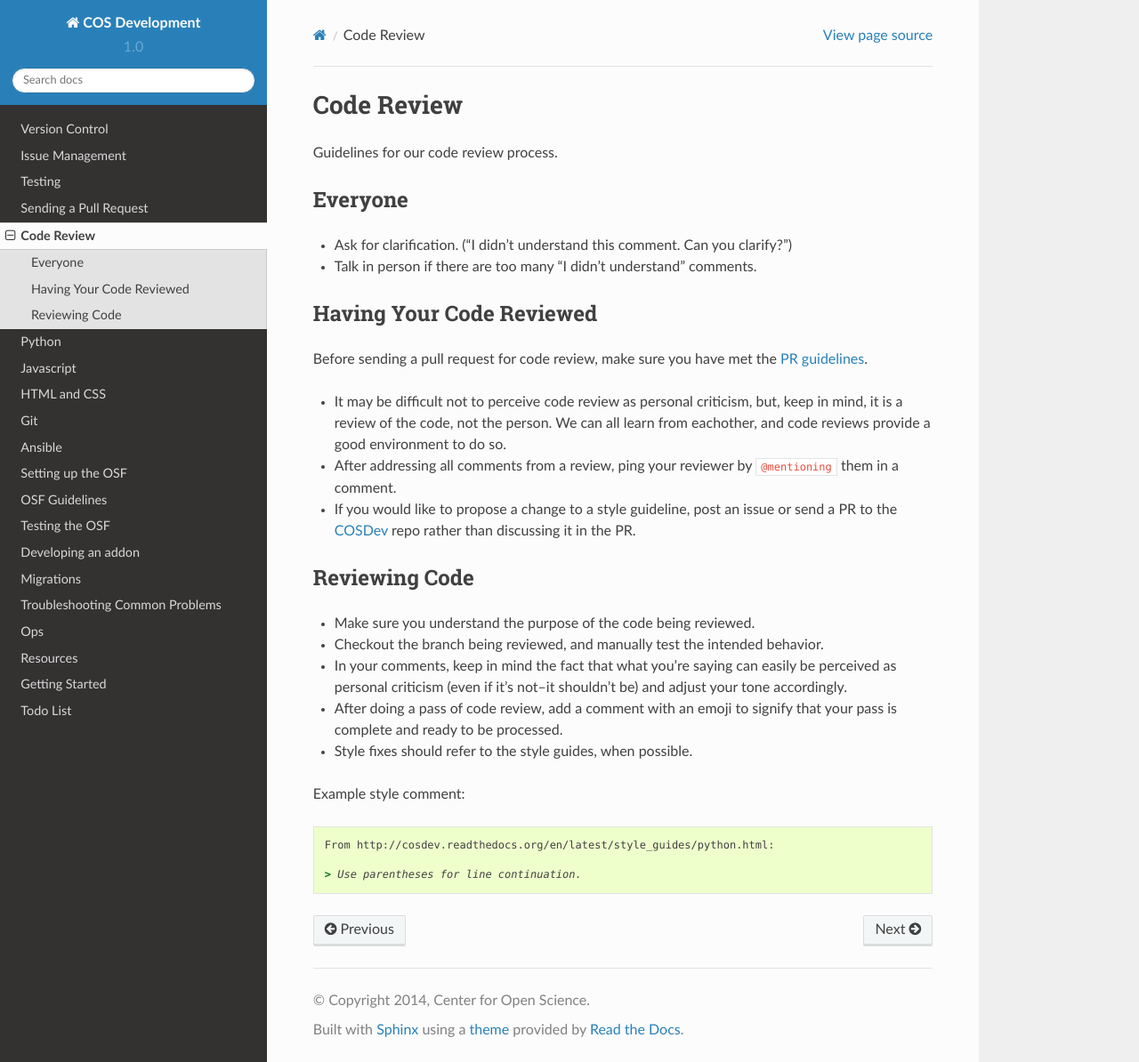
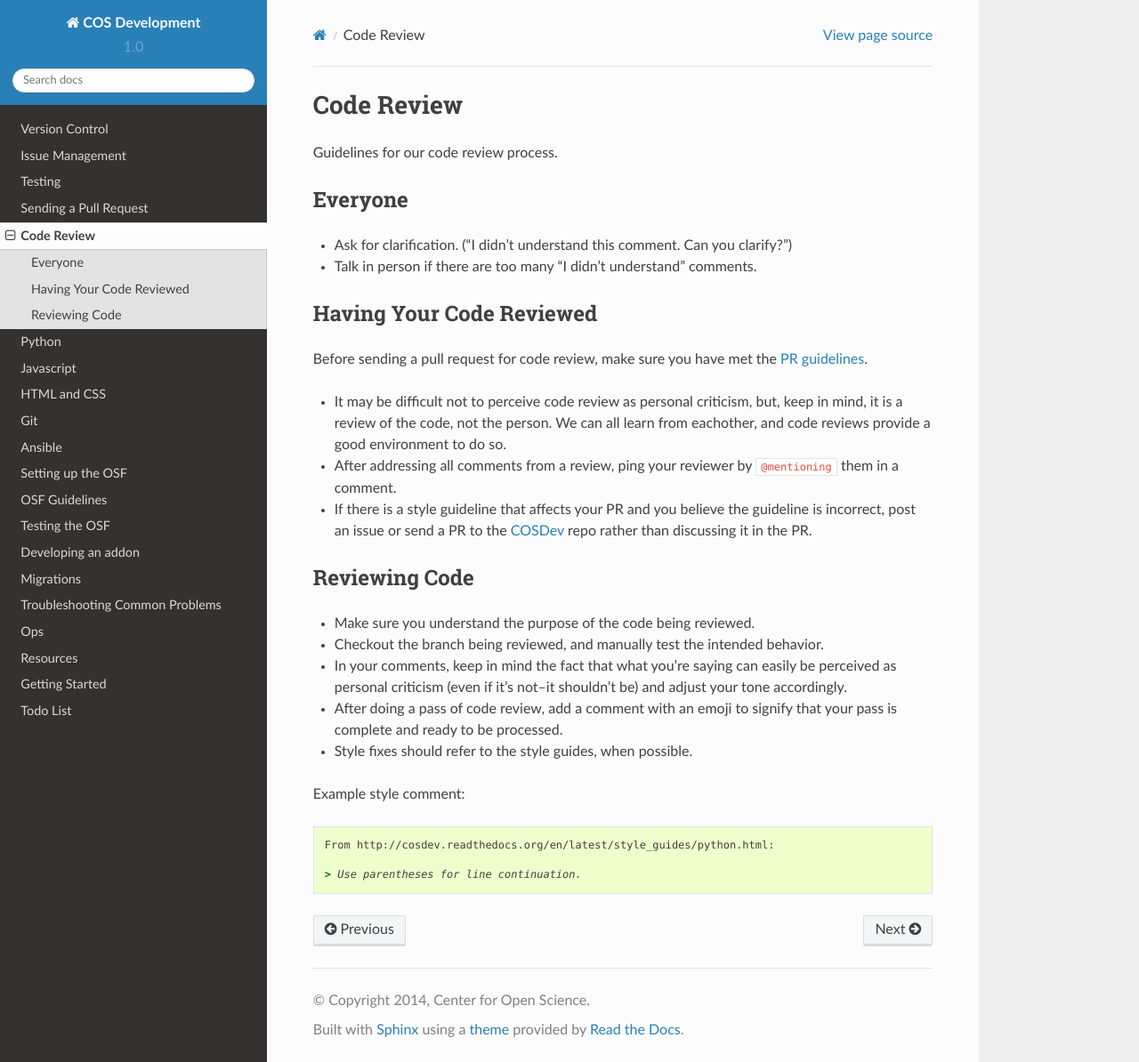
Before and after one commit to CenterForOpenScience/COSDev, a Sphinx documentation site: the page built from docs/process/code_review.rst, in a window 1280 px wide and 1194 px high. Shown: the whole window at 89% size. Built offline with Sphinx 7.4.7 and the Read the Docs theme 2.0.0, drawn with Linux system fonts in a browser that asks for light colours.

Commit message:
Minor clarification h/t @brianjgeiger

```diff
--- a/docs/process/code_review.rst
+++ b/docs/process/code_review.rst
@@ -16,7 +16,7 @@ Before sending a pull request for code review, make sure you have met the :ref:`
 
 - It may be difficult not to perceive code review as personal criticism, but, keep in mind, it is a review of the code, not the person. We can all learn from eachother, and code reviews provide a good environment to do so.
 - After addressing all comments from a review, ping your reviewer by ``@mentioning`` them in a comment.
-- If you would like to propose a change to a style guideline, post an issue or send a PR to the `COSDev <https://github.com/CenterForOpenScience/COSDev>`_ repo rather than discussing it in the PR.
+- If there is a style guideline that affects your PR and you believe the guideline is incorrect, post an issue or send a PR to the `COSDev <https://github.com/CenterForOpenScience/COSDev>`_ repo rather than discussing it in the PR.
 
 Reviewing Code
 **************
```
